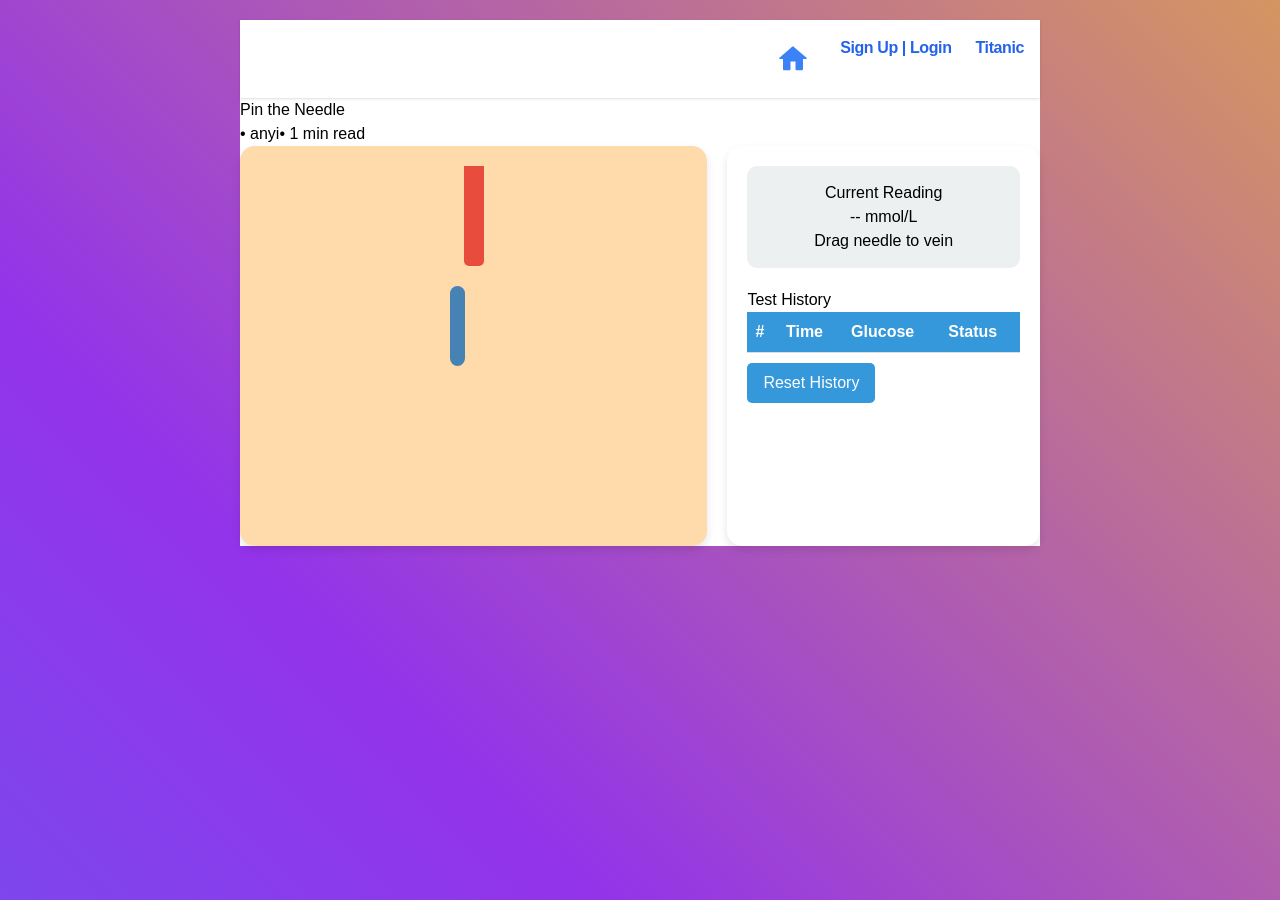
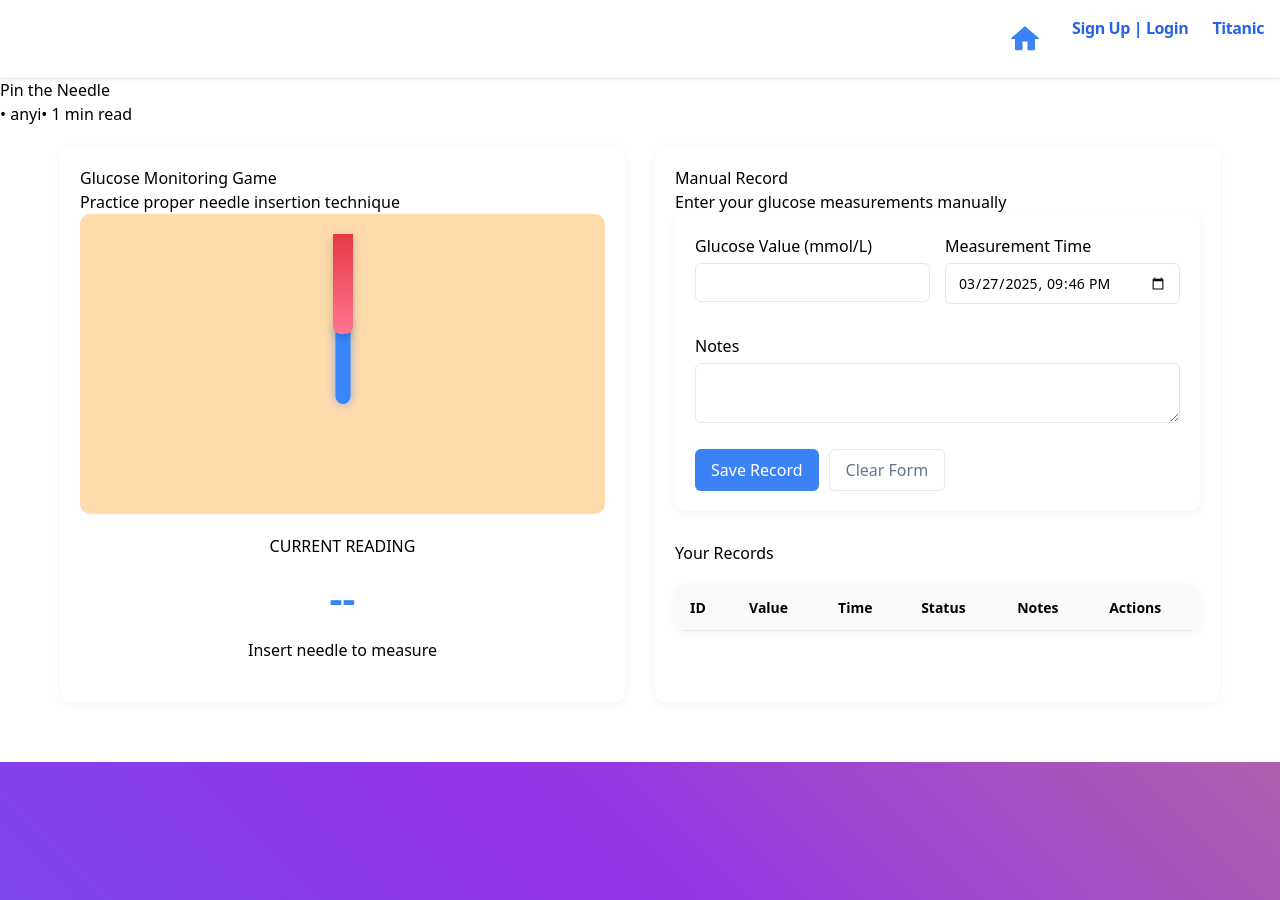
Before and after one commit to Open-Coding-Society/glucoquest_frontend, a Jekyll site: the page built from navigation/pintheneedle.md, in a window 1280 px wide. Built offline with Jekyll 4.4.1, drawn with Linux system fonts in a browser that asks for light colours; nearby versions of some CDN libraries; some of the changed lines change nothing that is shown.

Commit message:
better look

```diff
--- a/navigation/pintheneedle.md
+++ b/navigation/pintheneedle.md
@@ -5,270 +5,485 @@ permalink: /needle
 menu: nav/home.html
 author: anyi
 ---
+<style>
+  /* 游戏主体样式 */
+  .container {
+    max-width: 1200px;
+    margin: 0 auto;
+    padding: 20px;
+  }
 
-<style>
-    body {
-            font-family: 'Arial', sans-serif;
-            display: flex;
-            flex-direction: column;
-            align-items: center;
-            background-color: #f0f8ff;
-            padding: 20px;
-        }
+  .game-section {
+    display: flex;
+    gap: 30px;
+    margin-bottom: 40px;
+  }
 
-    .game-container {
-            display: flex;
-            width: 800px;
-            gap: 20px;
-        }
-    #arm-container {
-            width: 60%;
-            height: 400px;
-            background-color: #ffdbac;
-            border-radius: 15px;
-            position: relative;
-            overflow: hidden;
-            box-shadow: 0 4px 8px rgba(0,0,0,0.1);
-        }
-    #vein {
-            position: absolute;
-            width: 15px;
-            height: 80px;
-            background-color: #4682b4;
-            left: 45%;
-            top: 35%;
-            border-radius: 8px;
-        }
-    #needle {
-            position: absolute;
-            width: 20px;
-            height: 100px;
-            background-color: #e74c3c;
-            cursor: grab;
-            top: 20px;
-            left: 50%;
-            transform: translateX(-50%);
-            border-radius: 0 0 5px 5px;
-            z-index: 10;
-            transition: transform 0.1s;
-        }
-        #results-panel {
-            width: 40%;
-            background-color: white;
-            border-radius: 15px;
-            padding: 20px;
-            box-shadow: 0 4px 8px rgba(0,0,0,0.1);
-        }
-        #current-reading {
-            background-color: #ecf0f1;
-            padding: 15px;
-            border-radius: 10px;
-            margin-bottom: 20px;
-            text-align: center;
-        }
-        table {
-            width: 100%;
-            border-collapse: collapse;
-        }
-        th, td {
-            padding: 8px;
-            text-align: left;
-            border-bottom: 1px solid #ddd;
-        }
-        th {
-            background-color: #3498db;
-            color: white;
-        }
-        tr:nth-child(even) {
-            background-color: #f2f2f2;
-        }
-        .feedback {
-            margin-top: 10px;
-            padding: 10px;
-            border-radius: 5px;
-            display: none;
-        }
-        .success {
-            background-color: #2ecc71;
-            color: white;
-        }
-        .error {
-            background-color: #e74c3c;
-            color: white;
-        }
-        button {
-            margin-top: 10px;
-            padding: 8px 16px;
-            background-color: #3498db;
-            color: white;
-            border: none;
-            border-radius: 5px;
-            cursor: pointer;
-        }
-    </style>
+  .game-panel {
+    flex: 1;
+    background: white;
+    border-radius: 10px;
+    padding: 20px;
+    box-shadow: 0 2px 10px rgba(0,0,0,0.05);
+  }
 
-<div class="game-container">
-        <div id="arm-container">
-            <div id="vein"></div>
-            <div id="needle" draggable="true"></div>
-        </div>
-        <div id="results-panel">
-            <div id="current-reading">
-                <h3>Current Reading</h3>
-                <p id="glucose-value">-- mmol/L</p>
-                <p id="glucose-status">Drag needle to vein</p>
-                <div id="feedback" class="feedback"></div>
-            </div>
-            <h3>Test History</h3>
-            <table id="results-table">
-                <thead>
-                    <tr>
-                        <th>#</th>
-                        <th>Time</th>
-                        <th>Glucose</th>
-                        <th>Status</th>
-                    </tr>
-                </thead>
-                <tbody>
-                    <!-- Rows will be added dynamically -->
-                </tbody>
-            </table>
-            <button id="reset-btn">Reset History</button>
-        </div>
+  .arm-simulator {
+    position: relative;
+    width: 100%;
+    height: 300px;
+    background-color: #ffdbac;
+    border-radius: 10px;
+    margin-bottom: 20px;
+    overflow: hidden;
+  }
+
+  .vein-target {
+    position: absolute;
+    width: 15px;
+    height: 80px;
+    background-color: #3a86ff;
+    left: 50%;
+    top: 50%;
+    transform: translate(-50%, -50%);
+    border-radius: 8px;
+    box-shadow: 0 0 10px rgba(58, 134, 255, 0.6);
+  }
+
+  .needle {
+    position: absolute;
+    width: 20px;
+    height: 100px;
+    background: linear-gradient(to bottom, #e63946, #ff758f);
+    cursor: grab;
+    top: 20px;
+    left: 50%;
+    transform: translateX(-50%);
+    border-radius: 0 0 8px 8px;
+    z-index: 10;
+    box-shadow: 0 4px 10px rgba(0,0,0,0.2);
+    transition: transform 0.1s;
+  }
+
+  .game-result {
+    text-align: center;
+    margin: 20px 0;
+  }
+
+  .glucose-value {
+    font-size: 2.5rem;
+    font-weight: bold;
+    color: #3b82f6;
+    margin: 10px 0;
+  }
+
+  .status-normal { color: #10b981; }
+  .status-high { color: #f59e0b; }
+  .status-low { color: #ef4444; }
+
+  /* 手动记录表单样式 */
+  .record-form {
+    background: white;
+    border-radius: 10px;
+    padding: 20px;
+    box-shadow: 0 2px 10px rgba(0,0,0,0.05);
+    margin-bottom: 30px;
+  }
+
+  .form-grid {
+    display: grid;
+    grid-template-columns: 1fr 1fr;
+    gap: 15px;
+    margin-bottom: 15px;
+  }
+
+  .form-group {
+    margin-bottom: 15px;
+  }
+
+  .form-group label {
+    display: block;
+    margin-bottom: 5px;
+    font-weight: 500;
+  }
+
+  .form-control {
+    width: 100%;
+    padding: 8px 12px;
+    border: 1px solid #e2e8f0;
+    border-radius: 6px;
+    font-size: 14px;
+  }
+
+  .form-actions {
+    display: flex;
+    gap: 10px;
+    margin-top: 20px;
+  }
+
+  .btn {
+    padding: 8px 16px;
+    border-radius: 6px;
+    font-weight: 500;
+    cursor: pointer;
+    transition: all 0.2s;
+  }
+
+  .btn-primary {
+    background: #3b82f6;
+    color: white;
+    border: none;
+  }
+
+  .btn-outline {
+    background: white;
+    border: 1px solid #e2e8f0;
+    color: #64748b;
+  }
+
+  /* 记录表格样式 */
+  .records-table {
+    width: 100%;
+    border-collapse: collapse;
+    margin-top: 20px;
+    font-size: 14px;
+    background: white;
+    border-radius: 10px;
+    overflow: hidden;
+    box-shadow: 0 2px 10px rgba(0,0,0,0.05);
+  }
+
+  .records-table th {
+    background: #f8fafc;
+    padding: 12px 15px;
+    text-align: left;
+    border-bottom: 1px solid #e2e8f0;
+    font-weight: 600;
+  }
+
+  .records-table td {
+    padding: 12px 15px;
+    border-bottom: 1px solid #f1f5f9;
+  }
+
+  .table-actions {
+    display: flex;
+    gap: 8px;
+  }
+
+  .action-btn {
+    padding: 4px 8px;
+    border-radius: 4px;
+    font-size: 12px;
+    cursor: pointer;
+    border: none;
+  }
+
+  .edit-btn {
+    background: #e0f2fe;
+    color: #0369a1;
+  }
+
+  .delete-btn {
+    background: #fee2e2;
+    color: #b91c1c;
+  }
+
+  /* 响应式设计 */
+  @media (max-width: 768px) {
+    .game-section {
+      flex-direction: column;
+    }
+
+    .form-grid {
+      grid-template-columns: 1fr;
+    }
+  }
+</style>
+
+<div class="container">
+  <div class="game-section">
+    <div class="game-panel">
+      <h2>Glucose Monitoring Game</h2>
+      <p>Practice proper needle insertion technique</p>
+
+  <div class="arm-simulator">
+        <div class="vein-target"></div>
+        <div class="needle" draggable="true"></div>
+      </div>
+
+  <div class="game-result">
+        <h3>CURRENT READING</h3>
+        <div class="glucose-value" id="glucose-value">--</div>
+        <div id="glucose-status">Insert needle to measure</div>
+        <div id="feedback" style="display: none; margin-top: 10px; padding: 8px; border-radius: 4px;"></div>
+      </div>
     </div>
 
+  <div class="game-panel">
+      <h2>Manual Record</h2>
+      <p>Enter your glucose measurements manually</p>
+
+  <form id="glucose-form" class="record-form">
+        <input type="hidden" id="record-id" value="">
+
+  <div class="form-grid">
+          <div class="form-group">
+            <label for="manual-glucose">Glucose Value (mmol/L)</label>
+            <input type="number" step="0.1" class="form-control" id="manual-glucose" required>
+          </div>
+
+  <div class="form-group">
+            <label for="manual-time">Measurement Time</label>
+            <input type="datetime-local" class="form-control" id="manual-time" required>
+          </div>
+        </div>
+
+  <div class="form-group">
+          <label for="manual-notes">Notes</label>
+          <textarea class="form-control" id="manual-notes" rows="2"></textarea>
+        </div>
+
+  <div class="form-actions">
+          <button type="submit" class="btn btn-primary" id="save-btn">Save Record</button>
+          <button type="button" class="btn btn-outline" id="clear-btn">Clear Form</button>
+        </div>
+      </form>
+
+  <h3>Your Records</h3>
+      <table class="records-table" id="records-table">
+        <thead>
+          <tr>
+            <th>ID</th>
+            <th>Value</th>
+            <th>Time</th>
+            <th>Status</th>
+            <th>Notes</th>
+            <th>Actions</th>
+          </tr>
+        </thead>
+        <tbody>
+          <!-- Records will be added here dynamically -->
+        </tbody>
+      </table>
+    </div>
+  </div>
+</div>
+
 <script>
-        // Game elements
-        const needle = document.getElementById('needle');
-        const vein = document.getElementById('vein');
-        const feedback = document.getElementById('feedback');
-        const glucoseValue = document.getElementById('glucose-value');
-        const glucoseStatus = document.getElementById('glucose-status');
-        const resultsTable = document.getElementById('results-table').getElementsByTagName('tbody')[0];
-        const resetBtn = document.getElementById('reset-btn');
+  // ==================== 游戏逻辑部分 ====================
+  const needle = document.querySelector('.needle');
+  const vein = document.querySelector('.vein-target');
+  const feedback = document.getElementById('feedback');
+  const glucoseValue = document.getElementById('glucose-value');
+  const glucoseStatus = document.getElementById('glucose-status');
 
-        // Game state
-        let testCount = 0;
-        let records = [];
+  // 初始化拖拽功能
+  needle.addEventListener('dragstart', (e) => {
+    e.dataTransfer.setData('text/plain', 'needle');
+    needle.style.opacity = '0.7';
+  });
 
-        // Initialize drag and drop
-        needle.addEventListener('dragstart', (e) => {
-            e.dataTransfer.setData('text/plain', needle.id);
-            needle.style.opacity = '0.5';
-        });
+  document.addEventListener('dragover', (e) => {
+    e.preventDefault();
+  });
 
-        document.addEventListener('dragover', (e) => {
-            e.preventDefault();
-        });
+  document.addEventListener('drop', (e) => {
+    e.preventDefault();
+    needle.style.opacity = '1';
 
-        document.addEventListener('drop', (e) => {
-            e.preventDefault();
-            needle.style.opacity = '1';
+    // 定位针头位置
+    const armRect = document.querySelector('.arm-simulator').getBoundingClientRect();
+    const dropX = e.clientX - armRect.left - needle.offsetWidth/2;
+    const dropY = e.clientY - armRect.top - needle.offsetHeight/2;
 
-            // Get drop position
-            const armRect = document.getElementById('arm-container').getBoundingClientRect();
-            const dropX = e.clientX - armRect.left;
-            const dropY = e.clientY - armRect.top;
+    needle.style.left = `${dropX}px`;
+    needle.style.top = `${dropY}px`;
 
-            // Position the needle
-            needle.style.left = `${dropX - needle.offsetWidth/2}px`;
-            needle.style.top = `${dropY - needle.offsetHeight/2}px`;
+    // 检查是否扎中静脉
+    const veinRect = vein.getBoundingClientRect();
+    if (isColliding(needle.getBoundingClientRect(), veinRect)) {
+      handleSuccess();
+    } else {
+      handleError();
+    }
+  });
 
-            // Check if dropped on vein
-            const veinRect = vein.getBoundingClientRect();
-            if (
-                e.clientX > veinRect.left &&
-                e.clientX < veinRect.right &&
-                e.clientY > veinRect.top &&
-                e.clientY < veinRect.bottom
-            ) {
-                handleSuccess();
-            } else {
-                handleError();
-            }
-        });
+  function isColliding(rect1, rect2) {
+    return !(
+      rect1.right < rect2.left ||
+      rect1.left > rect2.right ||
+      rect1.bottom < rect2.top ||
+      rect1.top > rect2.bottom
+    );
+  }
 
-        // Game functions
-        function handleSuccess() {
-            testCount++;
-            const glucose = generateGlucoseReading();
-            const status = getGlucoseStatus(glucose);
+  function handleSuccess() {
+    const glucose = generateGlucoseReading();
+    const status = getGlucoseStatus(glucose);
 
-            // Update display
-            glucoseValue.textContent = `${glucose} mmol/L`;
-            glucoseStatus.textContent = status;
-            glucoseStatus.style.color = getStatusColor(status);
+    // 更新显示
+    glucoseValue.textContent = `${glucose} mmol/L`;
+    glucoseStatus.textContent = status;
+    glucoseStatus.className = `status-${status.toLowerCase()}`;
 
-            feedback.textContent = 'Success! Measurement complete.';
-            feedback.className = 'feedback success';
-            feedback.style.display = 'block';
+    feedback.textContent = 'Measurement successful!';
+    feedback.className = 'feedback-success';
+    feedback.style.backgroundColor = '#ecfdf5';
+    feedback.style.color = '#10b981';
+    feedback.style.borderLeft = '3px solid #10b981';
+    feedback.style.display = 'block';
 
-            // Add to records
-            const record = {
-                id: testCount,
-                time: new Date().toLocaleTimeString(),
-                glucose: glucose,
-                status: status
-            };
-            records.push(record);
-            updateResultsTable();
-        }
+    // 3秒后隐藏反馈
+    setTimeout(() => {
+      feedback.style.display = 'none';
+    }, 3000);
+  }
 
-        function handleError() {
-            feedback.textContent = 'Missed the vein! Please try again.';
-            feedback.className = 'feedback error';
-            feedback.style.display = 'block';
-        }
+  function handleError() {
+    feedback.textContent = 'Please aim for the blue vein area';
+    feedback.className = 'feedback-error';
+    feedback.style.backgroundColor = '#fef2f2';
+    feedback.style.color = '#ef4444';
+    feedback.style.borderLeft = '3px solid #ef4444';
+    feedback.style.display = 'block';
 
-        function generateGlucoseReading() {
-            // 70% chance normal, 30% chance abnormal
-            if (Math.random() < 0.7) {
-                return (4 + Math.random() * 3.8).toFixed(1); // Normal range
-            } else {
-                // Randomly choose low or high
-                return Math.random() < 0.5
-                    ? (2 + Math.random() * 2).toFixed(1) // Low
-                    : (7.8 + Math.random() * 5).toFixed(1); // High
-            }
-        }
+    setTimeout(() => {
+      feedback.style.display = 'none';
+    }, 2000);
+  }
 
-        function getGlucoseStatus(glucose) {
-            glucose = parseFloat(glucose);
-            if (glucose < 4) return 'Low';
-            if (glucose > 7.8) return 'High';
-            return 'Normal';
-        }
+  function generateGlucoseReading() {
+    // 70% 正常值, 30% 异常值
+    if (Math.random() < 0.7) {
+      return (4 + Math.random() * 3.8).toFixed(1); // 正常范围
+    } else {
+      // 随机选择低或高
+      return Math.random() < 0.5
+        ? (2 + Math.random() * 2).toFixed(1) // 低
+        : (7.8 + Math.random() * 5).toFixed(1); // 高
+    }
+  }
 
-        function getStatusColor(status) {
-            switch(status) {
-                case 'Low': return '#e74c3c';
-                case 'High': return '#f39c12';
-                default: return '#2ecc71';
-            }
-        }
+  function getGlucoseStatus(glucose) {
+    glucose = parseFloat(glucose);
+    if (glucose < 4) return 'Low';
+    if (glucose > 7.8) return 'High';
+    return 'Normal';
+  }
 
-        function updateResultsTable() {
-            resultsTable.innerHTML = '';
-            records.forEach(record => {
-                const row = resultsTable.insertRow();
-                row.insertCell(0).textContent = record.id;
-                row.insertCell(1).textContent = record.time;
-                row.insertCell(2).textContent = record.glucose;
-                const statusCell = row.insertCell(3);
-                statusCell.textContent = record.status;
-                statusCell.style.color = getStatusColor(record.status);
-            });
-        }
+  // ==================== 手动记录CRUD部分 ====================
+  let records = [];
+  let currentEditId = null;
 
-        // Reset button
-        resetBtn.addEventListener('click', () => {
-            records = [];
-            testCount = 0;
-            updateResultsTable();
-            glucoseValue.textContent = '-- mmol/L';
-            glucoseStatus.textContent = 'Drag needle to vein';
-            feedback.style.display = 'none';
-            needle.style.left = '50%';
-            needle.style.top = '20px';
-        });
-    </script>
+  // 表单元素
+  const form = document.getElementById('glucose-form');
+  const recordIdInput = document.getElementById('record-id');
+  const glucoseInput = document.getElementById('manual-glucose');
+  const timeInput = document.getElementById('manual-time');
+  const notesInput = document.getElementById('manual-notes');
+  const saveBtn = document.getElementById('save-btn');
+  const clearBtn = document.getElementById('clear-btn');
+  const recordsTable = document.getElementById('records-table').querySelector('tbody');
+
+  // 表单提交
+  form.addEventListener('submit', (e) => {
+    e.preventDefault();
+
+    const record = {
+      id: currentEditId || Date.now().toString(),
+      value: parseFloat(glucoseInput.value),
+      time: timeInput.value,
+      notes: notesInput.value,
+      status: getGlucoseStatus(glucoseInput.value)
+    };
+
+    if (currentEditId) {
+      // 更新现有记录
+      const index = records.findIndex(r => r.id === currentEditId);
+      if (index !== -1) {
+        records[index] = record;
+      }
+    } else {
+      // 添加新记录
+      records.push(record);
+    }
+
+    updateTable();
+    resetForm();
+  });
+
+  // 清除表单
+  clearBtn.addEventListener('click', resetForm);
+
+  // 更新记录表格
+  function updateTable() {
+    recordsTable.innerHTML = '';
+
+    // 按时间降序排序
+    const sortedRecords = [...records].sort((a, b) => new Date(b.time) - new Date(a.time));
+
+    sortedRecords.forEach(record => {
+      const row = recordsTable.insertRow();
+
+      row.innerHTML = `
+        <td>${record.id.slice(-4)}</td>
+        <td>${record.value} mmol/L</td>
+        <td>${formatDateTime(record.time)}</td>
+        <td><span class="status-${record.status.toLowerCase()}">${record.status}</span></td>
+        <td>${record.notes || '-'}</td>
+        <td class="table-actions">
+          <button class="action-btn edit-btn" data-id="${record.id}">Edit</button>
+          <button class="action-btn delete-btn" data-id="${record.id}">Delete</button>
+        </td>
+      `;
+    });
+
+    // 为操作按钮添加事件监听器
+    document.querySelectorAll('.edit-btn').forEach(btn => {
+      btn.addEventListener('click', () => editRecord(btn.dataset.id));
+    });
+
+    document.querySelectorAll('.delete-btn').forEach(btn => {
+      btn.addEventListener('click', () => deleteRecord(btn.dataset.id));
+    });
+  }
+
+  // 编辑记录
+  function editRecord(id) {
+    const record = records.find(r => r.id === id);
+    if (record) {
+      currentEditId = record.id;
+      recordIdInput.value = record.id;
+      glucoseInput.value = record.value;
+      timeInput.value = record.time;
+      notesInput.value = record.notes || '';
+      saveBtn.textContent = 'Update Record';
+    }
+  }
+
+  // 删除记录
+  function deleteRecord(id) {
+    if (confirm('Are you sure you want to delete this record?')) {
+      records = records.filter(r => r.id !== id);
+      updateTable();
+    }
+  }
+
+  // 重置表单
+  function resetForm() {
+    currentEditId = null;
+    form.reset();
+    saveBtn.textContent = 'Save Record';
+    timeInput.value = new Date().toISOString().slice(0, 16);
+  }
+
+  // 格式化日期时间显示
+  function formatDateTime(datetimeStr) {
+    if (!datetimeStr) return '-';
+    const dt = new Date(datetimeStr);
+    return dt.toLocaleString();
+  }
+
+  // 初始化时间字段为当前时间
+  timeInput.value = new Date().toISOString().slice(0, 16);
+</script>
```
